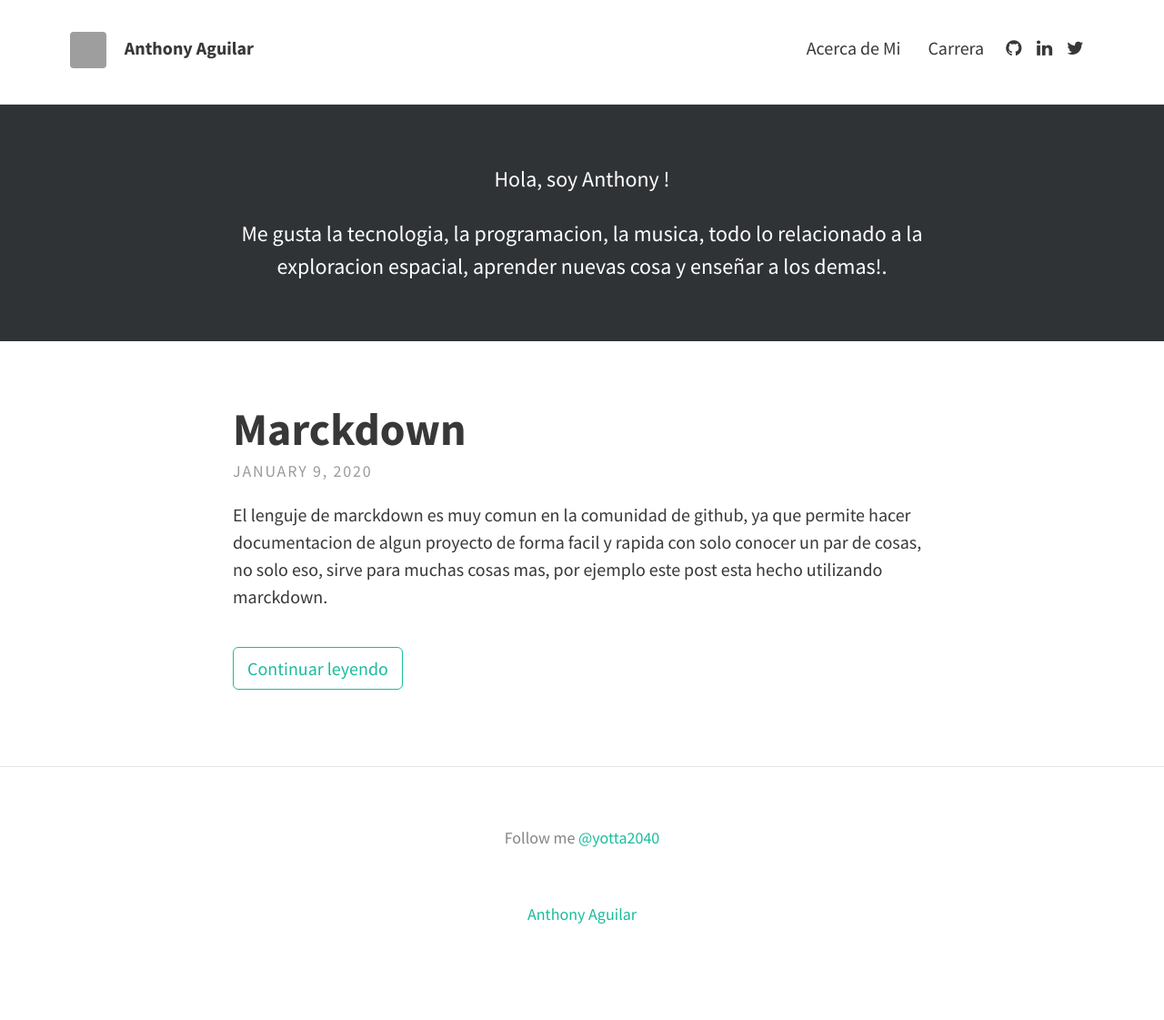
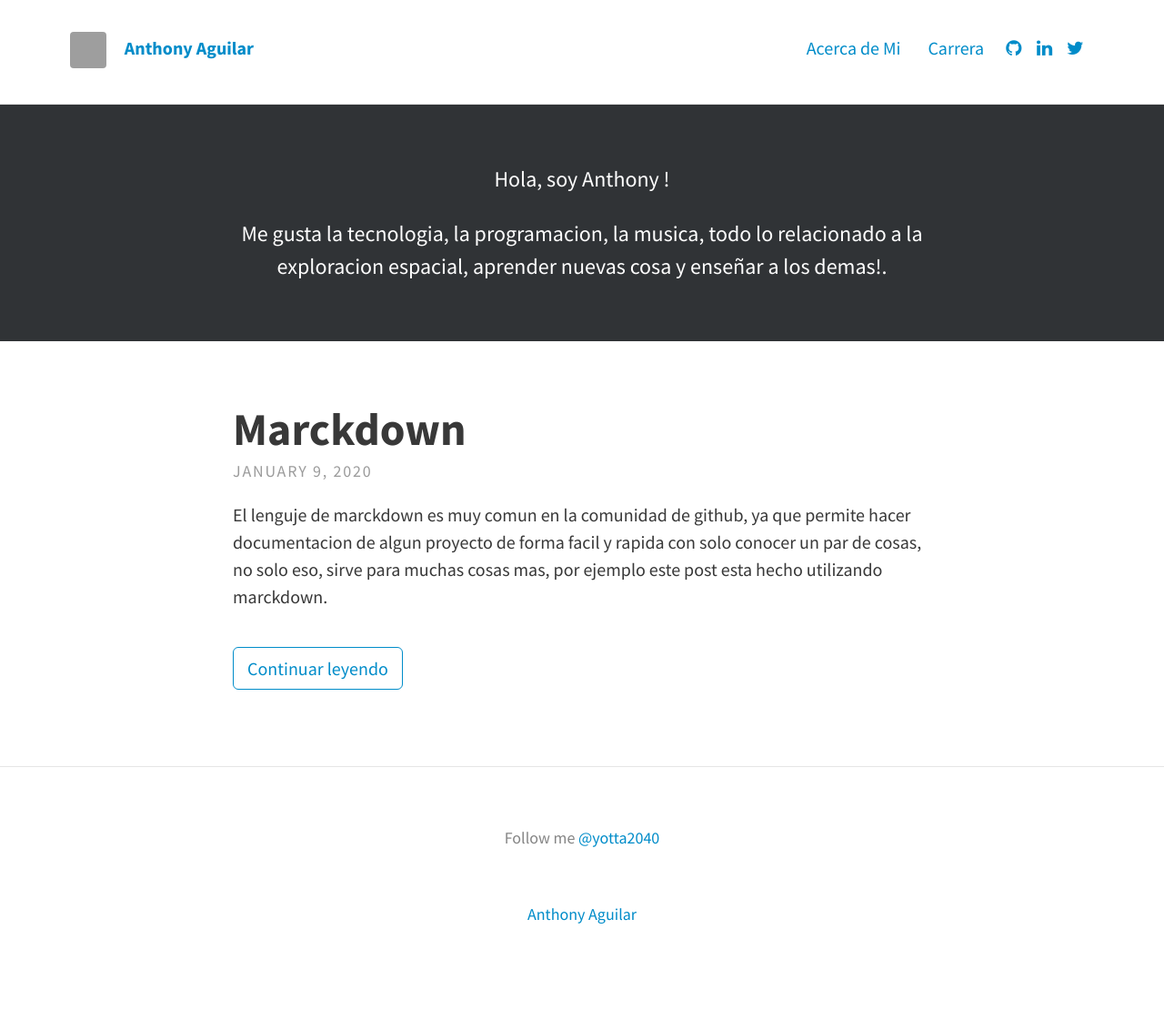
Before and after one commit to yotta2040/yotta2040.github.io, a Jekyll site: the page built from index.html, in a window 1280 px wide. Shown: the whole page at 91% size. Built offline with Jekyll 4.4.1, drawn with Linux system fonts in a browser that asks for light colours; nearby versions of some CDN libraries; the list of posts is cut into pages by our own code; comment, search, counter and statistics services are not loaded; grey boxes are pictures that could not be loaded.

Commit message:
modificacion de color

```diff
--- a/_sass/base/_variables.scss
+++ b/_sass/base/_variables.scss
@@ -15,11 +15,11 @@ $border-color: rgba(0, 0, 0, 0.1); // rgba recommended if using feature images
 
 // Typography colours
 $text-color: #383838;
-$link-color: #1ABC9C;
+$link-color: #008cc9;
 $selection-color: #D4D4D4; // visible when highlighting text
 
 // Header colours
-$header-link-color: #383838;
+$header-link-color: #008cc9;
 
 // Feature image for articles
 $feature-image-text-color: #fff;
```
